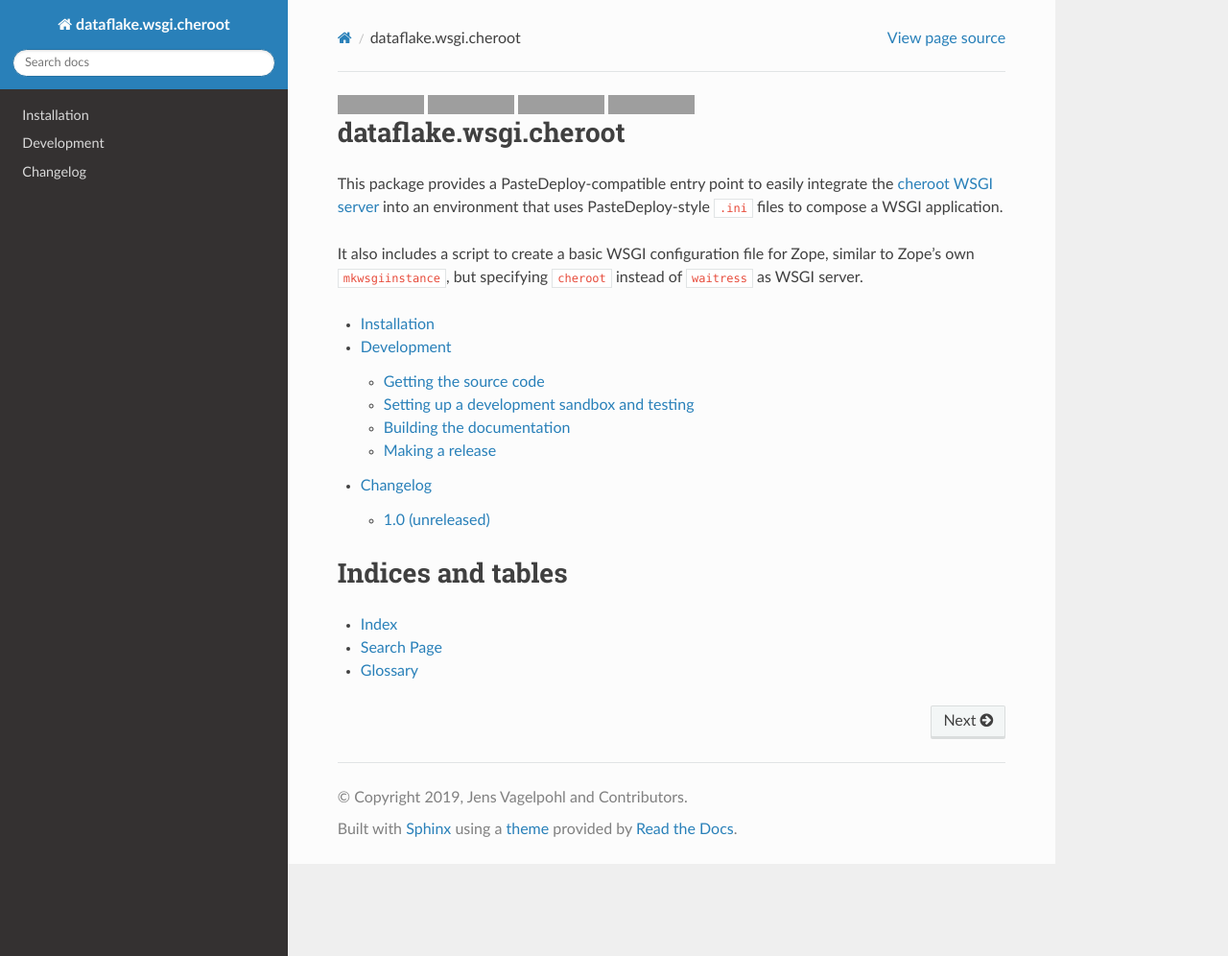
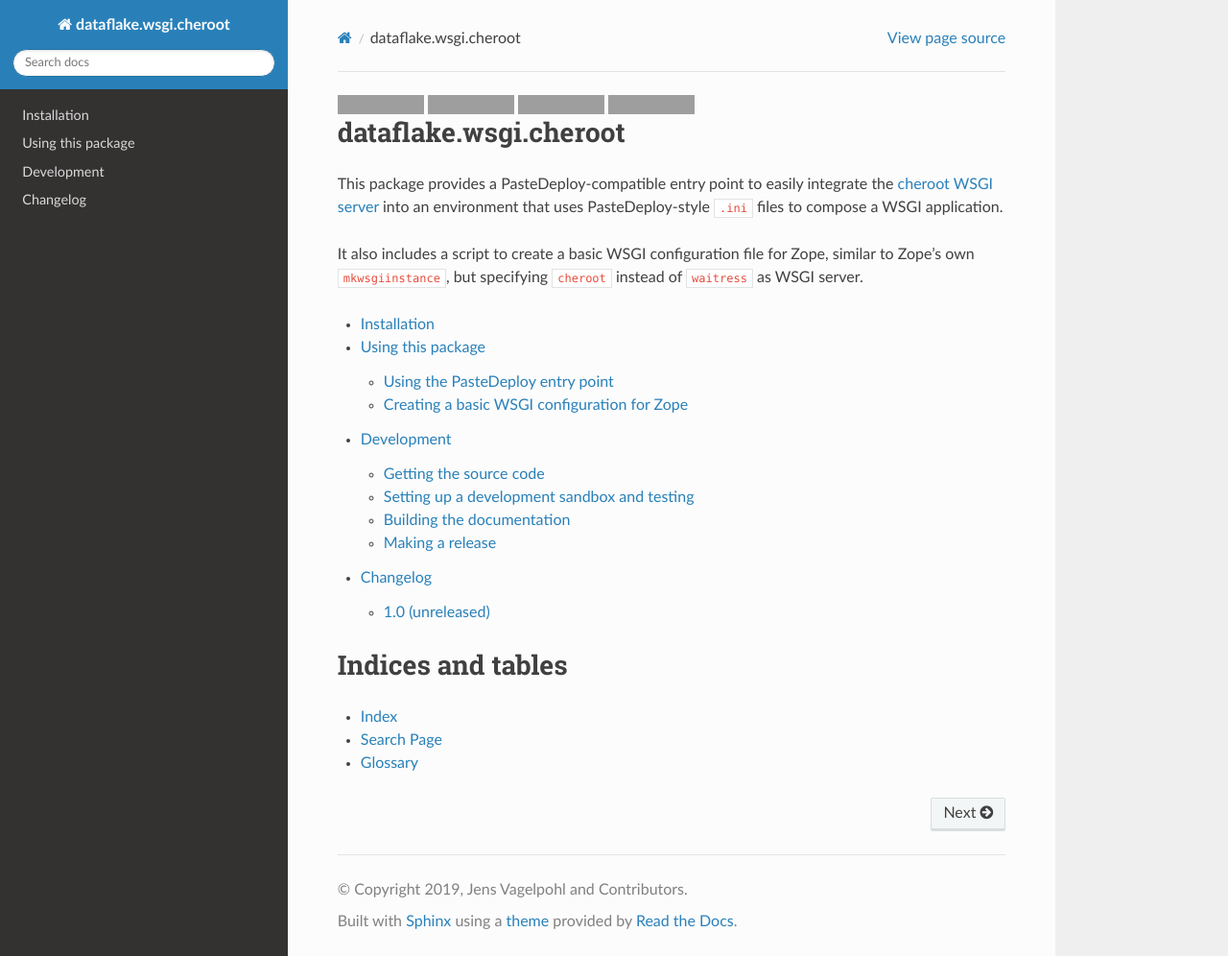
Before and after one commit to dataflake/dataflake.wsgi.cheroot, a Sphinx documentation site: the page built from docs/index.rst, in a window 1280 px wide and 996 px high. Shown: the whole window at 96% size. Built offline with Sphinx 7.4.7 and the Read the Docs theme 2.0.0, drawn with Linux system fonts in a browser that asks for light colours; some of the changed lines change nothing that is shown; grey boxes are pictures that could not be loaded.

Commit message:
- add usage documentation

```diff
--- a/README.rst
+++ b/README.rst
@@ -12,6 +12,7 @@
    :target: https://pypi.org/project/dataflake.wsgi.cheroot/
    :alt: Supported Python versions
 
+
 dataflake.wsgi.cheroot
 ======================
 
--- a/docs/index.rst
+++ b/docs/index.rst
@@ -3,7 +3,8 @@
 .. toctree::
    :maxdepth: 2
 
-   install
+   installation
+   usage
    development
    changes
 
--- /dev/null
+++ b/docs/usage.rst
@@ -0,0 +1,73 @@
+Using this package
+==================
+
+Using the PasteDeploy entry point
+---------------------------------
+You can use the PasteDeploy entry point in your WSGI configuration file to
+define a ``cheroot`` server:
+
+.. code-block:: ini
+
+   [server:main]
+   use = egg:dataflake.wsgi.cheroot#main
+   host = 127.0.0.1
+   port = 8080
+
+If you leave out the ``host`` specification, ``cheroot``  will listen on all
+IPv4 interfaces (`0.0.0.0`). The default port, if none is given, is 8080.
+
+``cheroot`` supports a wide range of configuration options that you can pass as
+part of your WSGI configuration. Here's an example showing all options:
+
+.. code-block:: ini
+
+   [server:main]
+   use = egg:dataflake.wsgi.cheroot#main
+   host = 127.0.0.1
+   port = 8080
+   server_name = MyServer
+   max = -1
+   request_queue_size = 5
+   timeout = 10
+   shutdown_timeout = 5
+   accepted_queue_size = -1
+   accepted_queue_timeout = 10
+   peercreds_enabled = False
+   peercreds_resolve_enabled = False
+
+The possible options are listed in the `cheroot documentation
+<https://cheroot.cherrypy.org/en/latest/pkg/cheroot.wsgi.html#cheroot.wsgi.Server>`_,
+but a more detailed explanation is `in the code itself
+<https://github.com/cherrypy/cheroot/blob/master/cheroot/wsgi.py>`_, look for
+the definition of the ``Server`` class ``__init__`` method.
+
+
+Creating a basic WSGI configuration for Zope
+--------------------------------------------
+This package defines a console script named ``mkcherootinstance`` that works
+just like Zope's own ``mkwsgiinstance``. It will ask you for a location, a
+username and a password to create a basic Zope instance home with a WSGI
+configuration, in this case it will be ``cheroot``-based as opposed to Zope's
+default, ``waitress``.
+
+.. note::
+
+   Just like ``mkwsgiinstance``, the script will not overwrite an existing WSGI
+   configuration file at ``etc/zope.ini``. You need to move the existing file
+   to the side to get a fresh configuration.
+
+.. code-block:: console
+
+   $ bin/mkcherootinstance
+   Please choose a directory in which you'd like to install
+   Zope "instance home" files such as database files, configuration
+   files, etc.
+
+   Directory: .
+   Please choose a username and password for the initial user.
+   These will be the credentials you use to initially manage
+   your new Zope instance.
+
+   Username: admin
+   Password: (enter password)
+   Verify password: (re-enter password)
```
Also changed, not shown: docs/installation.rst (renamed from docs/install.rst).
